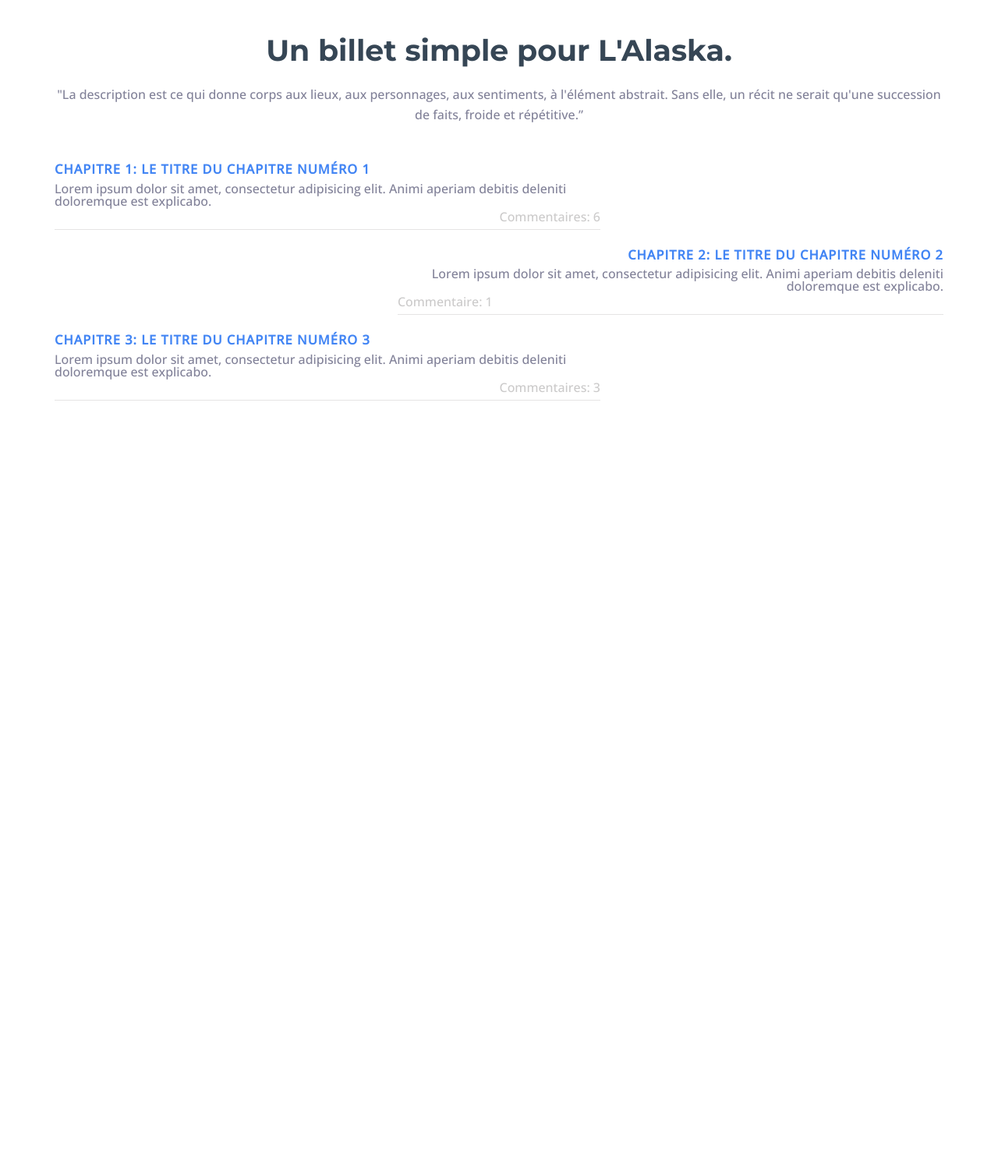
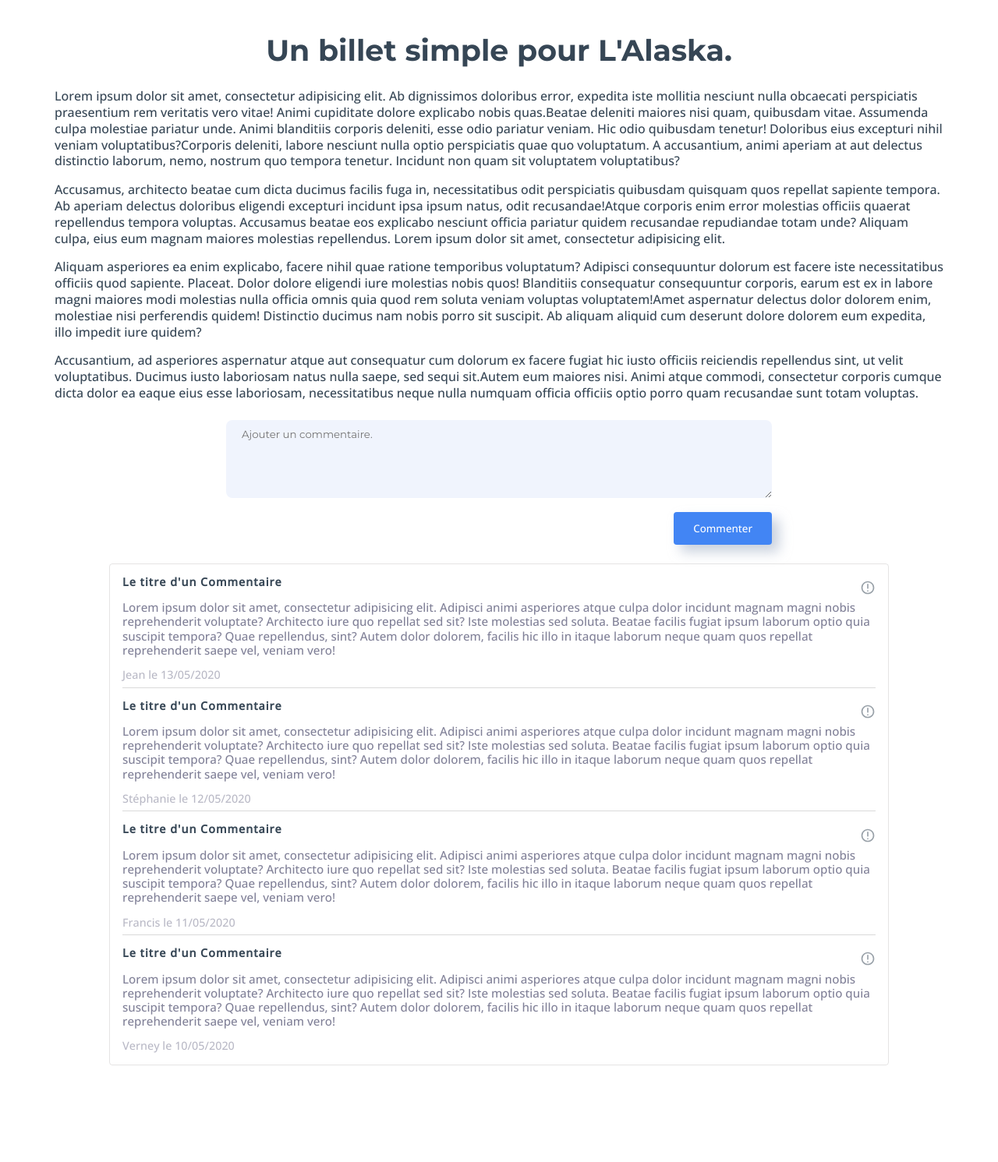
Before and after one commit to Sx-Nyx/forteroche, a PHP site: page / in a window 1280 px wide. Shown: the part 66-1557 px from the top of the page at 78% size. Before the commit the page ends 580 px from the top, so only its background shows below. Run offline with PHP 8.4, Linux system fonts and the light colour scheme.

Commit message:
feat(novel/show): add show view

```diff
--- a/public/index.php
+++ b/public/index.php
@@ -3,4 +3,4 @@
 require "../vendor/autoload.php";
 
 $renderer = new \Framework\Rendering\Renderer("../templates/base.php");
-$renderer->render("../templates/novel/index.php");
+$renderer->render("../templates/novel/show.php");
--- a/templates/admin/novel/index.php
+++ b/templates/admin/novel/index.php
@@ -24,7 +24,8 @@
                     <svg class="dashboard__icon">
                         <use xlink:href="assets/images/sprite.svg#edit"></use>
                     </svg>
-                </a> <a href="#" class="dashboard__actions" title="Supprimer">
+                </a>
+                <a href="#" class="dashboard__actions" title="Supprimer">
                     <svg class="dashboard__icon dashboard__icon-red">
                         <use xlink:href="assets/images/sprite.svg#delete"></use>
                     </svg>
@@ -39,7 +40,8 @@
                     <svg class="dashboard__icon">
                         <use xlink:href="assets/images/sprite.svg#edit"></use>
                     </svg>
-                </a> <a href="#" class="dashboard__actions">
+                </a>
+                <a href="#" class="dashboard__actions">
                     <svg class="dashboard__icon dashboard__icon-red">
                         <use xlink:href="assets/images/sprite.svg#delete"></use>
                     </svg>
--- a/templates/novel/index.php
+++ b/templates/novel/index.php
@@ -1,6 +1,6 @@
-<div class="wrapper">
+<div class="wrapper reading">
     <div class="book__presentation book__presentation--center">
-        <h1 class="book__presentation-title ">Un billet simple pour L'Alaska.</h1>
+        <h1 class="book__presentation-title">Un billet simple pour L'Alaska.</h1>
         <p class="book__presentation-description">"La description est ce qui donne corps aux lieux, aux personnages,
             aux sentiments, à l'élément abstrait. Sans elle, un récit ne serait qu'une succession de faits, froide
             et répétitive.”</p>
--- /dev/null
+++ b/templates/novel/show.php
@@ -0,0 +1,125 @@
+<div class="wrapper">
+    <div class="book__reading">
+        <h1 class="book__presentation-title">Un billet simple pour L'Alaska.</h1>
+        <p>
+            Lorem ipsum dolor sit amet, consectetur adipisicing elit. Ab dignissimos doloribus error, expedita iste
+            mollitia nesciunt nulla obcaecati perspiciatis praesentium rem veritatis vero vitae! Animi cupiditate dolore
+            explicabo nobis quas.Beatae deleniti maiores nisi quam, quibusdam vitae.
+            Assumenda culpa molestiae pariatur unde. Animi blanditiis corporis deleniti, esse odio pariatur veniam. Hic
+            odio quibusdam tenetur! Doloribus eius excepturi nihil veniam voluptatibus?Corporis deleniti, labore
+            nesciunt nulla optio perspiciatis quae quo voluptatum. A accusantium, animi aperiam at aut delectus
+            distinctio laborum, nemo, nostrum quo tempora tenetur. Incidunt non quam sit voluptatem voluptatibus?
+        </p>
+        <p>Accusamus, architecto beatae cum dicta ducimus facilis fuga in, necessitatibus odit perspiciatis quibusdam
+            quisquam quos repellat sapiente tempora. Ab aperiam delectus doloribus eligendi excepturi incidunt ipsa
+            ipsum natus, odit recusandae!Atque corporis enim error molestias officiis quaerat repellendus tempora
+            voluptas. Accusamus beatae eos explicabo nesciunt officia pariatur quidem recusandae repudiandae totam unde?
+            Aliquam culpa, eius eum magnam maiores molestias repellendus. Lorem ipsum dolor sit amet, consectetur
+            adipisicing elit.
+        </p>
+        <p>
+            Aliquam asperiores ea enim explicabo, facere nihil quae ratione temporibus voluptatum? Adipisci consequuntur
+            dolorum est facere iste necessitatibus officiis quod sapiente. Placeat.
+            Dolor dolore eligendi iure molestias nobis quos! Blanditiis consequatur consequuntur corporis, earum est ex
+            in labore magni maiores modi molestias nulla officia omnis quia quod rem soluta veniam voluptas
+            voluptatem!Amet aspernatur delectus dolor dolorem enim, molestiae nisi perferendis quidem! Distinctio
+            ducimus nam nobis porro sit suscipit. Ab aliquam aliquid cum deserunt dolore dolorem eum expedita, illo
+            impedit iure quidem?
+        </p>
+        <p>
+            Accusantium, ad asperiores aspernatur atque aut consequatur cum dolorum ex facere fugiat hic iusto officiis
+            reiciendis repellendus sint, ut velit voluptatibus. Ducimus iusto laboriosam natus nulla saepe, sed sequi
+            sit.Autem eum maiores nisi. Animi atque commodi, consectetur corporis cumque dicta dolor ea eaque eius esse
+            laboriosam, necessitatibus neque nulla numquam officia officiis optio porro quam recusandae sunt totam
+            voluptas.
+        </p>
+    </div>
+    <form class="comment__form">
+        <textarea placeholder="Ajouter un commentaire." class="comment__form__input" required minlength="10"></textarea>
+        <div class="btn">
+            <button type="submit" class="btn__link">Commenter</button>
+        </div>
+    </form>
+    <div class="comment__container">
+        <div class="comment">
+            <div class="comment__header">
+                <div class="comment__title light__title">Le titre d'un Commentaire</div>
+                <form action="#">
+                    <svg>
+                        <use xlink:href="assets/images/sprite.svg#danger"></use>
+                    </svg>
+                </form>
+            </div>
+            <div class="comment__content">
+                <p>Lorem ipsum dolor sit amet, consectetur adipisicing elit. Adipisci animi asperiores atque culpa
+                    dolor incidunt magnam magni nobis reprehenderit voluptate? Architecto iure quo repellat sed sit?
+                    Iste molestias sed soluta.
+
+                    Beatae facilis fugiat ipsum laborum optio quia suscipit tempora? Quae repellendus, sint? Autem
+                    dolor dolorem, facilis hic illo in itaque laborum neque quam quos repellat reprehenderit saepe vel,
+                    veniam vero!</p>
+            </div>
+            <div class="comment__author">Jean le <span class="comment__date">13/05/2020</span></div>
+        </div>
+        <div class="comment">
+            <div class="comment__header">
+                <div class="comment__title light__title">Le titre d'un Commentaire</div>
+                <form action="#">
+                    <svg>
+                        <use xlink:href="assets/images/sprite.svg#danger"></use>
+                    </svg>
+                </form>
+            </div>
+            <div class="comment__content">
+                <p>Lorem ipsum dolor sit amet, consectetur adipisicing elit. Adipisci animi asperiores atque culpa
+                    dolor incidunt magnam magni nobis reprehenderit voluptate? Architecto iure quo repellat sed sit?
+                    Iste molestias sed soluta.
+
+                    Beatae facilis fugiat ipsum laborum optio quia suscipit tempora? Quae repellendus, sint? Autem
+                    dolor dolorem, facilis hic illo in itaque laborum neque quam quos repellat reprehenderit saepe vel,
+                    veniam vero!</p>
+            </div>
+                <div class="comment__author">Stéphanie le <span class="comment__date">12/05/2020</span></div>
+        </div>
+        <div class="comment">
+            <div class="comment__header">
+                <div class="comment__title light__title">Le titre d'un Commentaire</div>
+                <form action="#">
+                    <svg>
+                        <use xlink:href="assets/images/sprite.svg#danger"></use>
+                    </svg>
+                </form>
+            </div>
+            <div class="comment__content">
+                <p>Lorem ipsum dolor sit amet, consectetur adipisicing elit. Adipisci animi asperiores atque culpa
+                    dolor incidunt magnam magni nobis reprehenderit voluptate? Architecto iure quo repellat sed sit?
+                    Iste molestias sed soluta.
+
+                    Beatae facilis fugiat ipsum laborum optio quia suscipit tempora? Quae repellendus, sint? Autem
+                    dolor dolorem, facilis hic illo in itaque laborum neque quam quos repellat reprehenderit saepe vel,
+                    veniam vero!</p>
+            </div>
+            <div class="comment__author">Francis le <span class="comment__date">11/05/2020</span></div>
+        </div>
+        <div class="comment">
+            <div class="comment__header">
+                <div class="comment__title light__title">Le titre d'un Commentaire</div>
+                <form action="#">
+                    <svg>
+                        <use xlink:href="assets/images/sprite.svg#danger"></use>
+                    </svg>
+                </form>
+            </div>
+            <div class="comment__content">
+                <p>Lorem ipsum dolor sit amet, consectetur adipisicing elit. Adipisci animi asperiores atque culpa
+                    dolor incidunt magnam magni nobis reprehenderit voluptate? Architecto iure quo repellat sed sit?
+                    Iste molestias sed soluta.
+
+                    Beatae facilis fugiat ipsum laborum optio quia suscipit tempora? Quae repellendus, sint? Autem
+                    dolor dolorem, facilis hic illo in itaque laborum neque quam quos repellat reprehenderit saepe vel,
+                    veniam vero!</p>
+            </div>
+            <div class="comment__author">Verney le <span class="comment__date">10/05/2020</span></div>
+        </div>
+    </div>
+</div>
```
Also changed, not shown: public/assets/css/main.css, public/assets/images/sprite.svg, public/assets/scss/main.scss, public/assets/scss/pages/_showNovel.scss (added), 1 other file.
